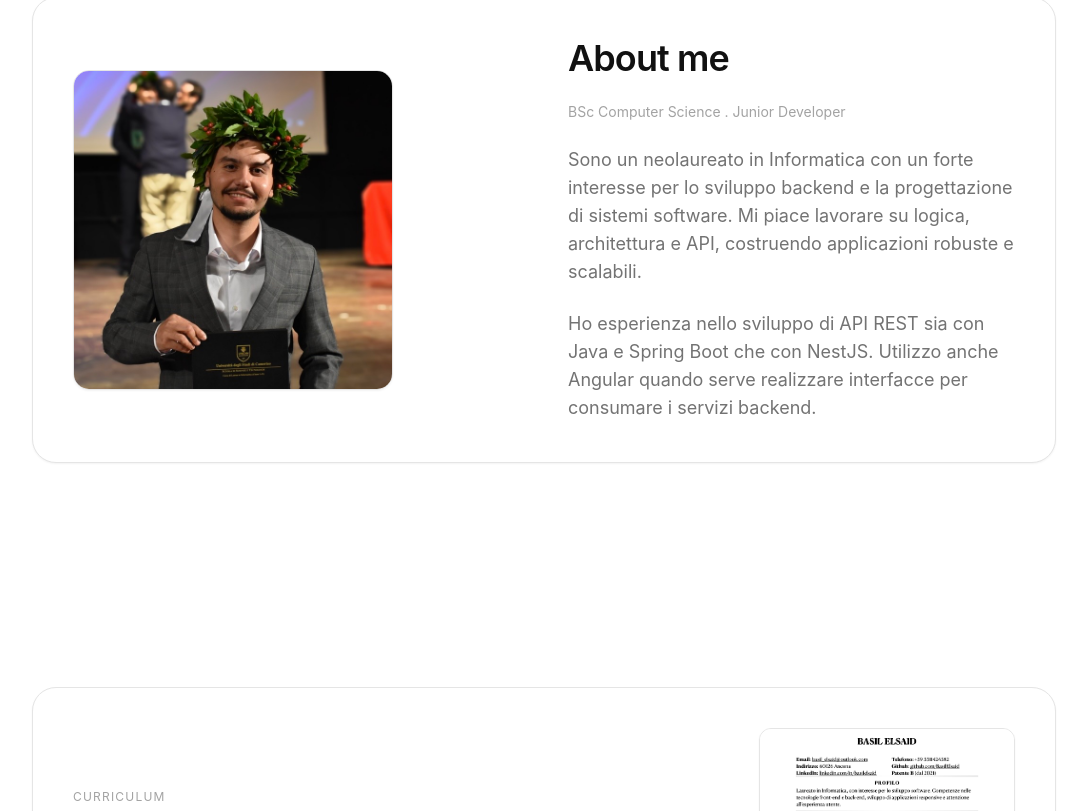
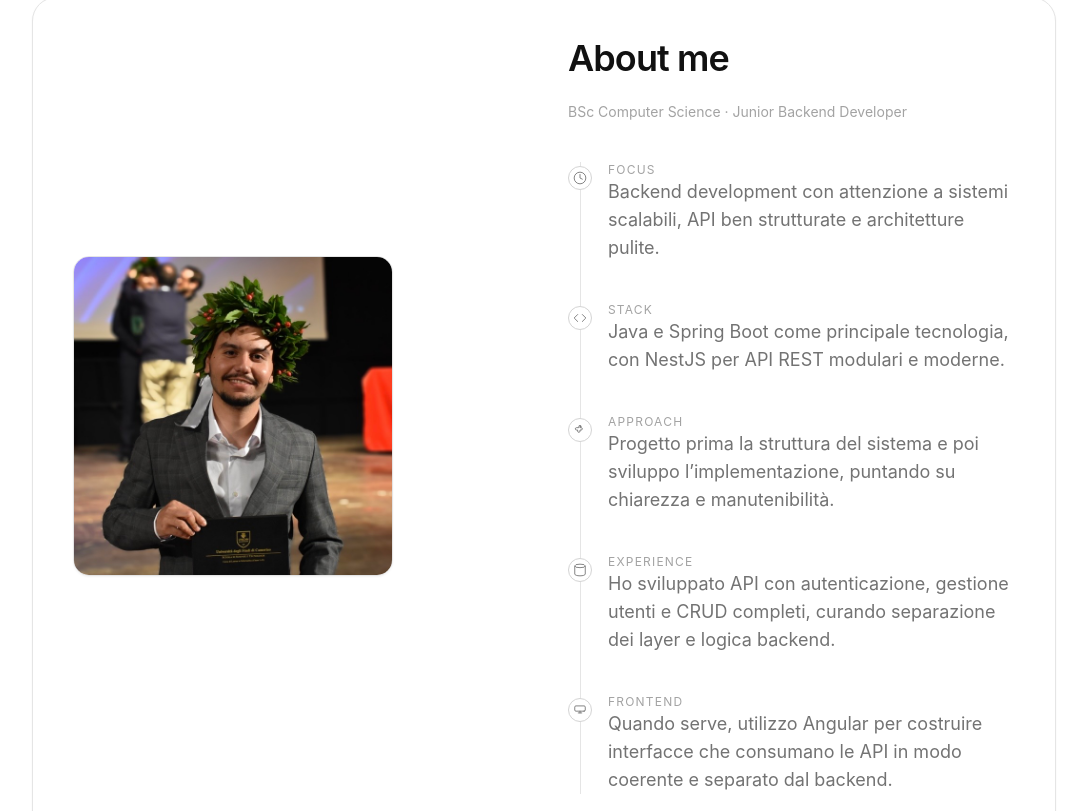
Before and after one commit to BasilElsaid/portfolio, an Angular app: page /about in a window 1280 px wide. Shown: the part 289-1100 px from the top of the page, without its empty margins (96-1183 px from the left). Built offline with nearby package versions, Linux system fonts and the light colour scheme.

Commit message:
Update about.component.html

```diff
--- a/src/app/pages/about/about.component.html
+++ b/src/app/pages/about/about.component.html
@@ -40,27 +40,173 @@
       </div>
 
       <!-- TESTO -->
+      <!-- ABOUT TEXT BLOCKS -->
       <div class="space-y-6 text-center md:text-left">
         <h2 class="text-3xl md:text-4xl font-semibold tracking-tight">
           About me
         </h2>
 
         <p class="text-neutral-400 text-sm">
-          BSc Computer Science . Junior Developer
+          BSc Computer Science · Junior Backend Developer
         </p>
 
-        <p class="text-neutral-500 leading-relaxed text-base md:text-lg">
-          Sono un neolaureato in Informatica con un forte interesse per lo
-          sviluppo backend e la progettazione di sistemi software. Mi piace
-          lavorare su logica, architettura e API, costruendo applicazioni
-          robuste e scalabili.
-        </p>
+        <div class="space-y-10 relative">
+          <!-- vertical line -->
+          <div class="absolute left-3 top-0 bottom-0 w-px bg-neutral-200"></div>
 
-        <p class="text-neutral-500 leading-relaxed text-base md:text-lg">
-          Ho esperienza nello sviluppo di API REST sia con Java e Spring Boot
-          che con NestJS. Utilizzo anche Angular quando serve realizzare
-          interfacce per consumare i servizi backend.
-        </p>
+          <!-- BLOCK 1 -->
+          <div class="relative pl-10">
+            <div
+              class="absolute left-0 top-1 w-6 h-6 rounded-full border border-neutral-300 bg-white flex items-center justify-center"
+            >
+              <!-- target -->
+              <svg
+                xmlns="http://www.w3.org/2000/svg"
+                class="w-3.5 h-3.5 text-neutral-500"
+                fill="none"
+                viewBox="0 0 24 24"
+                stroke="currentColor"
+                stroke-width="1.5"
+              >
+                <circle cx="12" cy="12" r="10" />
+                <path
+                  stroke-linecap="round"
+                  stroke-linejoin="round"
+                  d="M12 6v6l4 2"
+                />
+              </svg>
+            </div>
+
+            <h3 class="text-xs uppercase tracking-widest text-neutral-400">
+              Focus
+            </h3>
+            <p class="text-neutral-500 leading-relaxed text-base md:text-lg">
+              Backend development con attenzione a sistemi scalabili, API ben
+              strutturate e architetture pulite.
+            </p>
+          </div>
+
+          <!-- BLOCK 2 -->
+          <div class="relative pl-10">
+            <div
+              class="absolute left-0 top-1 w-6 h-6 rounded-full border border-neutral-300 bg-white flex items-center justify-center"
+            >
+              <!-- code -->
+              <svg
+                xmlns="http://www.w3.org/2000/svg"
+                class="w-3.5 h-3.5 text-neutral-500"
+                fill="none"
+                viewBox="0 0 24 24"
+                stroke="currentColor"
+                stroke-width="1.5"
+              >
+                <path
+                  stroke-linecap="round"
+                  stroke-linejoin="round"
+                  d="M16 18l6-6-6-6M8 6l-6 6 6 6"
+                />
+              </svg>
+            </div>
+
+            <h3 class="text-xs uppercase tracking-widest text-neutral-400">
+              Stack
+            </h3>
+            <p class="text-neutral-500 leading-relaxed text-base md:text-lg">
+              Java e Spring Boot come principale tecnologia, con NestJS per API
+              REST modulari e moderne.
+            </p>
+          </div>
+
+          <!-- BLOCK 3 -->
+          <div class="relative pl-10">
+            <div
+              class="absolute left-0 top-1 w-6 h-6 rounded-full border border-neutral-300 bg-white flex items-center justify-center"
+            >
+              <!-- puzzle -->
+              <svg
+                xmlns="http://www.w3.org/2000/svg"
+                class="w-3.5 h-3.5 text-neutral-500"
+                fill="none"
+                viewBox="0 0 24 24"
+                stroke="currentColor"
+                stroke-width="1.5"
+              >
+                <path
+                  stroke-linecap="round"
+                  stroke-linejoin="round"
+                  d="M14 6a2 2 0 1 0-4 0v2H6a2 2 0 0 0 0 4h2v2a2 2 0 0 0 4 0v-2h2a2 2 0 0 0 0-4h-2V6z"
+                />
+              </svg>
+            </div>
+
+            <h3 class="text-xs uppercase tracking-widest text-neutral-400">
+              Approach
+            </h3>
+            <p class="text-neutral-500 leading-relaxed text-base md:text-lg">
+              Progetto prima la struttura del sistema e poi sviluppo
+              l’implementazione, puntando su chiarezza e manutenibilità.
+            </p>
+          </div>
+
+          <!-- BLOCK 4 -->
+          <div class="relative pl-10">
+            <div
+              class="absolute left-0 top-1 w-6 h-6 rounded-full border border-neutral-300 bg-white flex items-center justify-center"
+            >
+              <!-- database -->
+              <svg
+                xmlns="http://www.w3.org/2000/svg"
+                class="w-3.5 h-3.5 text-neutral-500"
+                fill="none"
+                viewBox="0 0 24 24"
+                stroke="currentColor"
+                stroke-width="1.5"
+              >
+                <ellipse cx="12" cy="5" rx="9" ry="3" />
+                <path d="M3 5v14c0 1.7 4 3 9 3s9-1.3 9-3V5" />
+              </svg>
+            </div>
+
+            <h3 class="text-xs uppercase tracking-widest text-neutral-400">
+              Experience
+            </h3>
+            <p class="text-neutral-500 leading-relaxed text-base md:text-lg">
+              Ho sviluppato API con autenticazione, gestione utenti e CRUD
+              completi, curando separazione dei layer e logica backend.
+            </p>
+          </div>
+
+          <!-- BLOCK 5 -->
+          <div class="relative pl-10">
+            <div
+              class="absolute left-0 top-1 w-6 h-6 rounded-full border border-neutral-300 bg-white flex items-center justify-center"
+            >
+              <!-- monitor -->
+              <svg
+                xmlns="http://www.w3.org/2000/svg"
+                class="w-3.5 h-3.5 text-neutral-500"
+                fill="none"
+                viewBox="0 0 24 24"
+                stroke="currentColor"
+                stroke-width="1.5"
+              >
+                <path
+                  stroke-linecap="round"
+                  stroke-linejoin="round"
+                  d="M9 17h6m-3-3v3m7-3H5a2 2 0 0 1-2-2V7a2 2 0 0 1 2-2h14a2 2 0 0 1 2 2v5a2 2 0 0 1-2 2z"
+                />
+              </svg>
+            </div>
+
+            <h3 class="text-xs uppercase tracking-widest text-neutral-400">
+              Frontend
+            </h3>
+            <p class="text-neutral-500 leading-relaxed text-base md:text-lg">
+              Quando serve, utilizzo Angular per costruire interfacce che
+              consumano le API in modo coerente e separato dal backend.
+            </p>
+          </div>
+        </div>
       </div>
     </div>
   </div>
```
